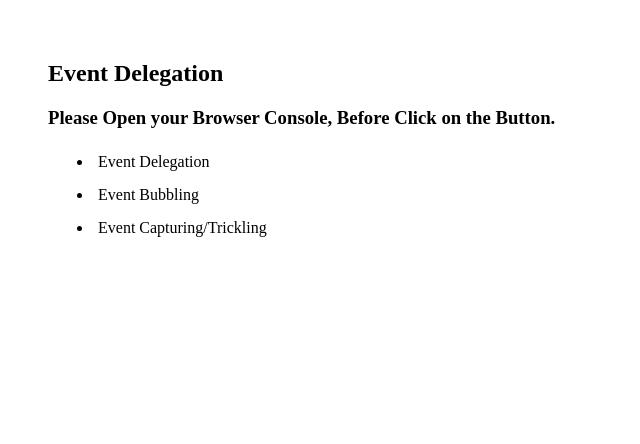
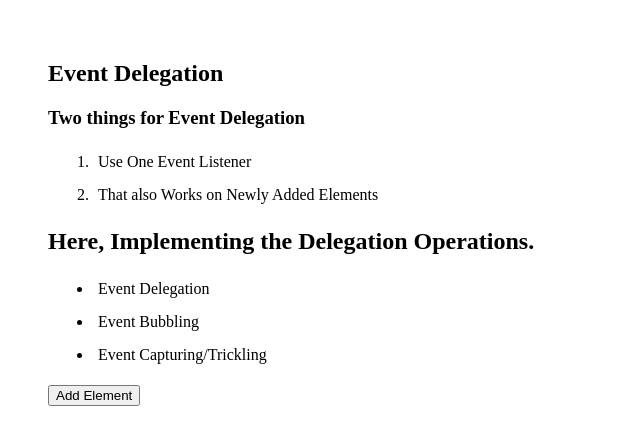
Before and after one commit to HironmoyRay/Event-Propagation-Implement, a plain HTML site: page index.html in a window 1280 px wide. Shown: the whole page, without its empty margins (0-640 px from the left). Drawn offline with Linux system fonts and the light colour scheme.

Commit message:
Event Delegation also works on newly Added Element

```diff
--- a/index.html
+++ b/index.html
@@ -10,12 +10,18 @@
 
     <section>
         <h2>Event Delegation</h2>
-        <h3>Please Open your Browser Console, Before Click on the Button.</h3>
+        <h3>Two things for Event Delegation</h3>
+        <ol>
+            <li>Use One Event Listener</li>
+            <li>That also Works on Newly Added Elements</li>
+        </ol>
+        <h2>Here, Implementing the Delegation Operations.</h2>
         <ul id="list">
             <li>Event Delegation</li>
             <li>Event Bubbling</li>
             <li>Event Capturing/Trickling</li>
         </ul>
+        <button onclick="addedNewElement()">Add Element</button>
     </section>
 
 
--- a/js/delegation.js
+++ b/js/delegation.js
@@ -5,3 +5,9 @@ List.addEventListener("click",(e) => {
         e.target.style.backgroundColor = "red";
     }
 })
+
+function addedNewElement() {
+    const newElement = document.createElement("li");
+    newElement.innerText = "My New Element";
+    List.appendChild(newElement);
+}
```
